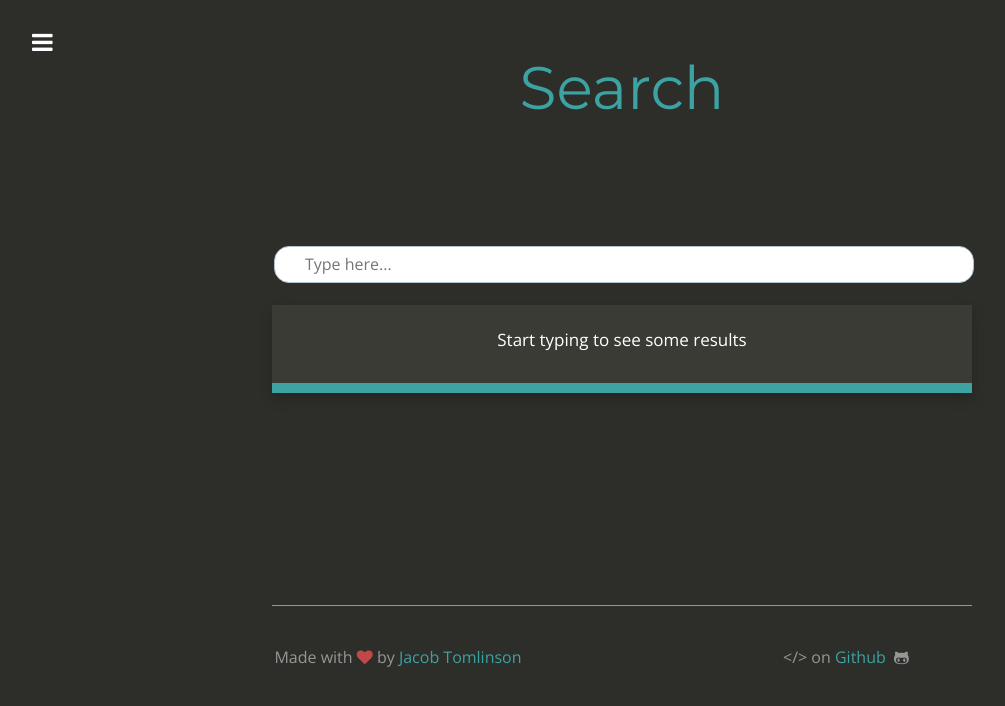
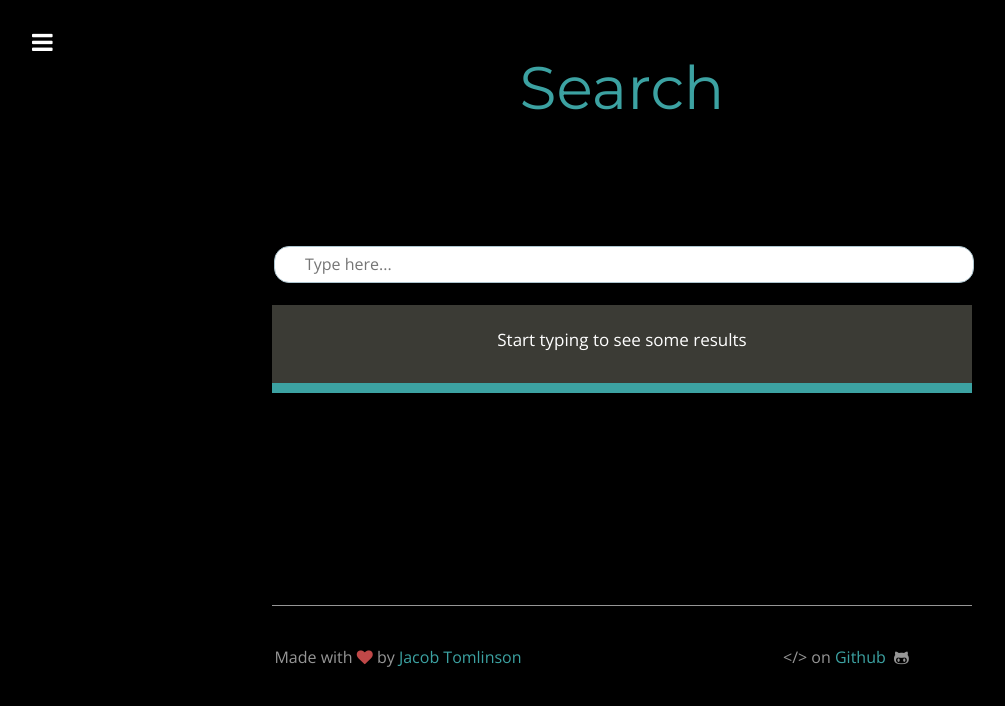
Before and after one commit to gskriptor/gskriptor.github.io, a Jekyll site: the page built from search.html, in a window 1280 px wide. Shown: the top 706 px of the page, without its empty margins (18-1023 px from the left). Built offline with Jekyll 4.4.1, drawn with Linux system fonts in a browser that asks for light colours; nearby versions of some CDN libraries.

Commit message:
Update style.scss

```diff
--- a/css/style.scss
+++ b/css/style.scss
@@ -17,7 +17,7 @@ $reddit:         #cee3f8;
 $rss:            #eea33a;
 
 $darker:         #000000;
-$dark:           #2D2D29;
+$dark:           #000000;
 $medium:         #3B3B35;
 $light-medium:   #969696;
 $dark-blue:      #215A6D;
```
